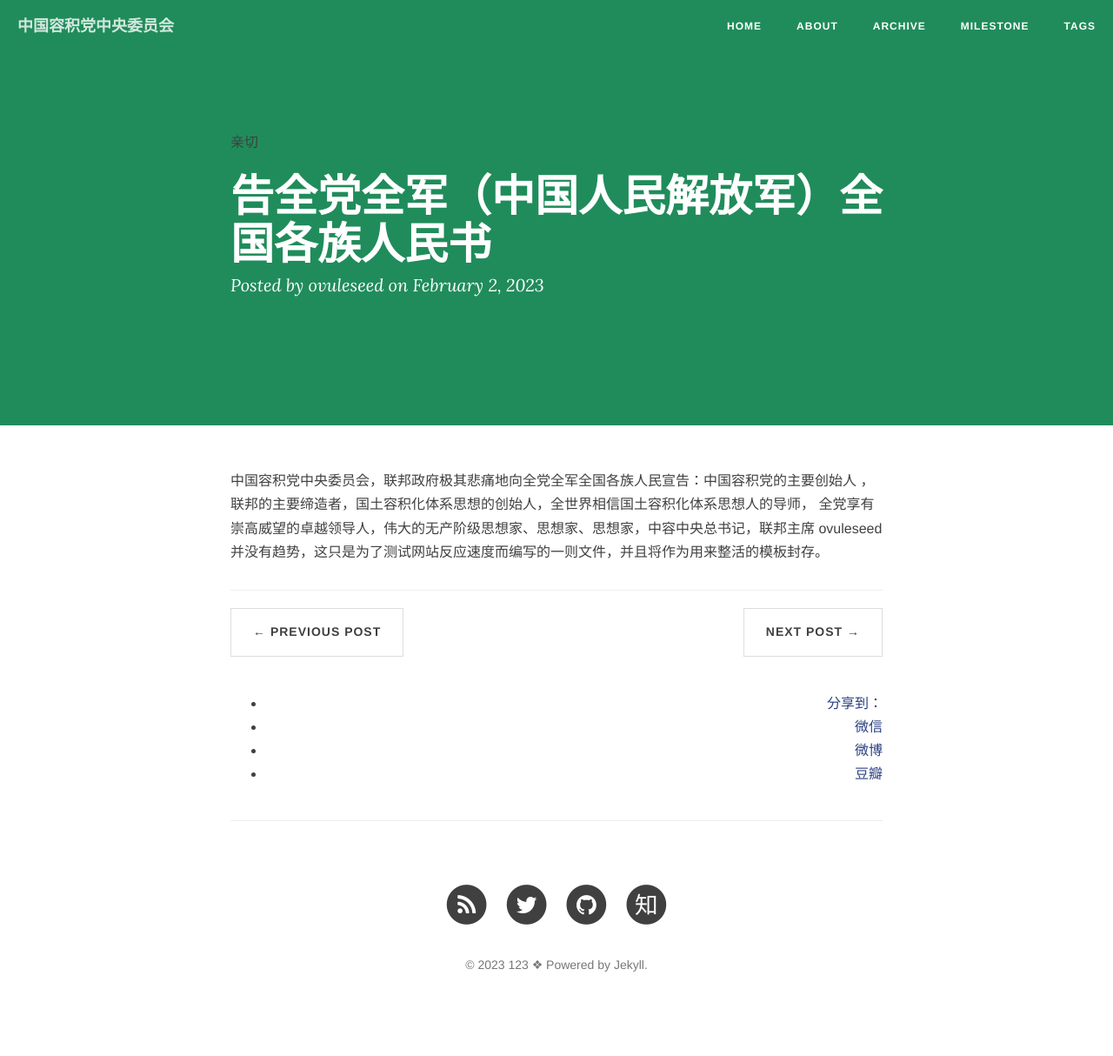
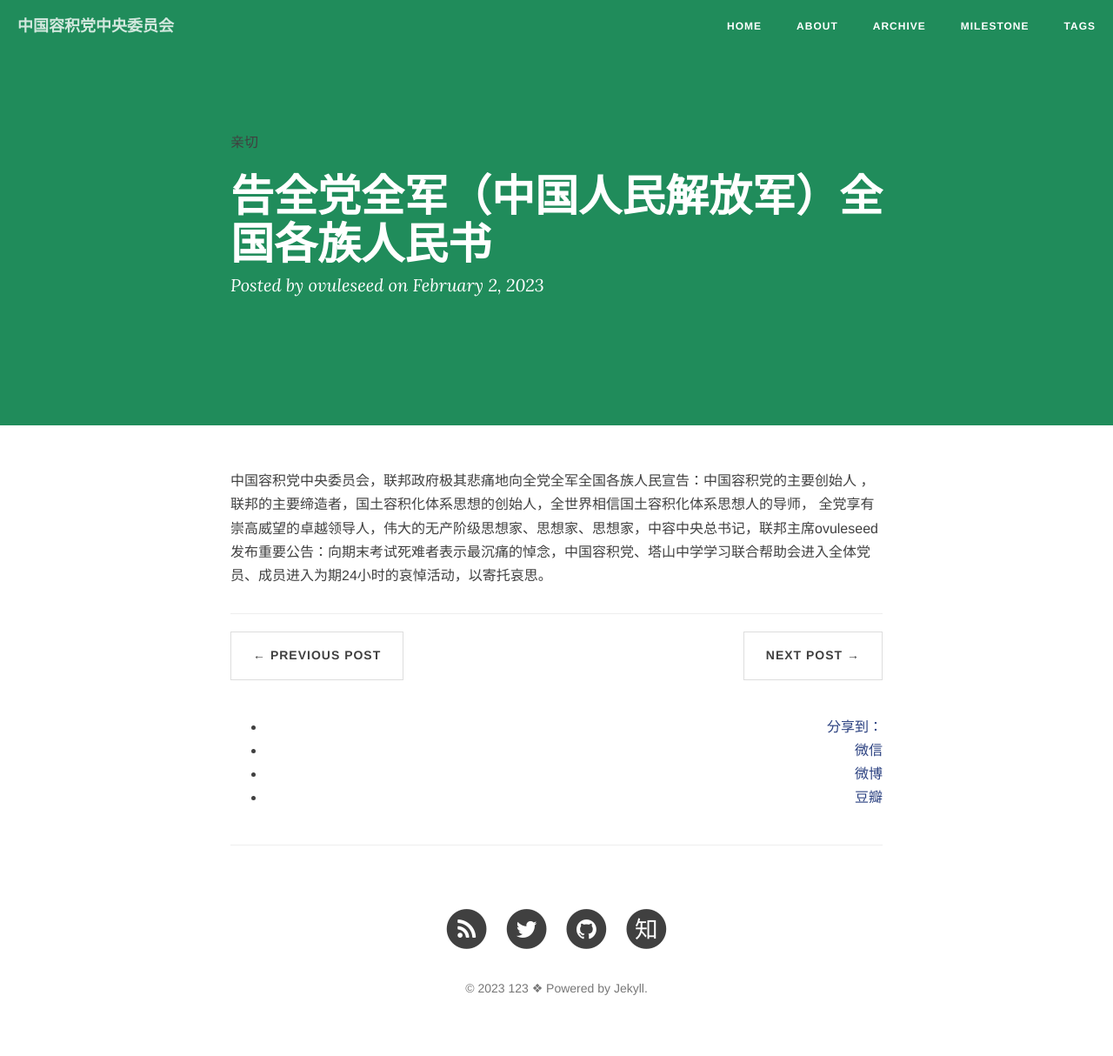
Before and after one commit to ovule-seed/ovule-seed.github.io, a Jekyll site: the page built from _posts/2023-02-01-a1.md, in a window 1280 px wide. Shown: the whole page at 87% size. Built offline with Jekyll 4.4.1, drawn with Linux system fonts in a browser that asks for light colours; nearby versions of some CDN libraries; comment, search, counter and statistics services are not loaded; before the commit the page ends 1187 px from its top, so only the background shows below that.

Commit message:
Update 2023-02-01-a1.md

```diff
--- a/_posts/2023-02-01-a1.md
+++ b/_posts/2023-02-01-a1.md
@@ -8,4 +8,4 @@ description:
 ---
 
 中国容积党中央委员会，联邦政府极其悲痛地向全党全军全国各族人民宣告：中国容积党的主要创始人 ，联邦的主要缔造者，国土容积化体系思想的创始人，全世界相信国土容积化体系思想人的导师，
-全党享有崇高威望的卓越领导人，伟大的无产阶级思想家、思想家、思想家，中容中央总书记，联邦主席 ovuleseed 并没有趋势，这只是为了测试网站反应速度而编写的一则文件，并且将作为用来整活的模板封存。
+全党享有崇高威望的卓越领导人，伟大的无产阶级思想家、思想家、思想家，中容中央总书记，联邦主席ovuleseed发布重要公告：向期末考试死难者表示最沉痛的悼念，中国容积党、塔山中学学习联合帮助会进入全体党员、成员进入为期24小时的哀悼活动，以寄托哀思。
```
